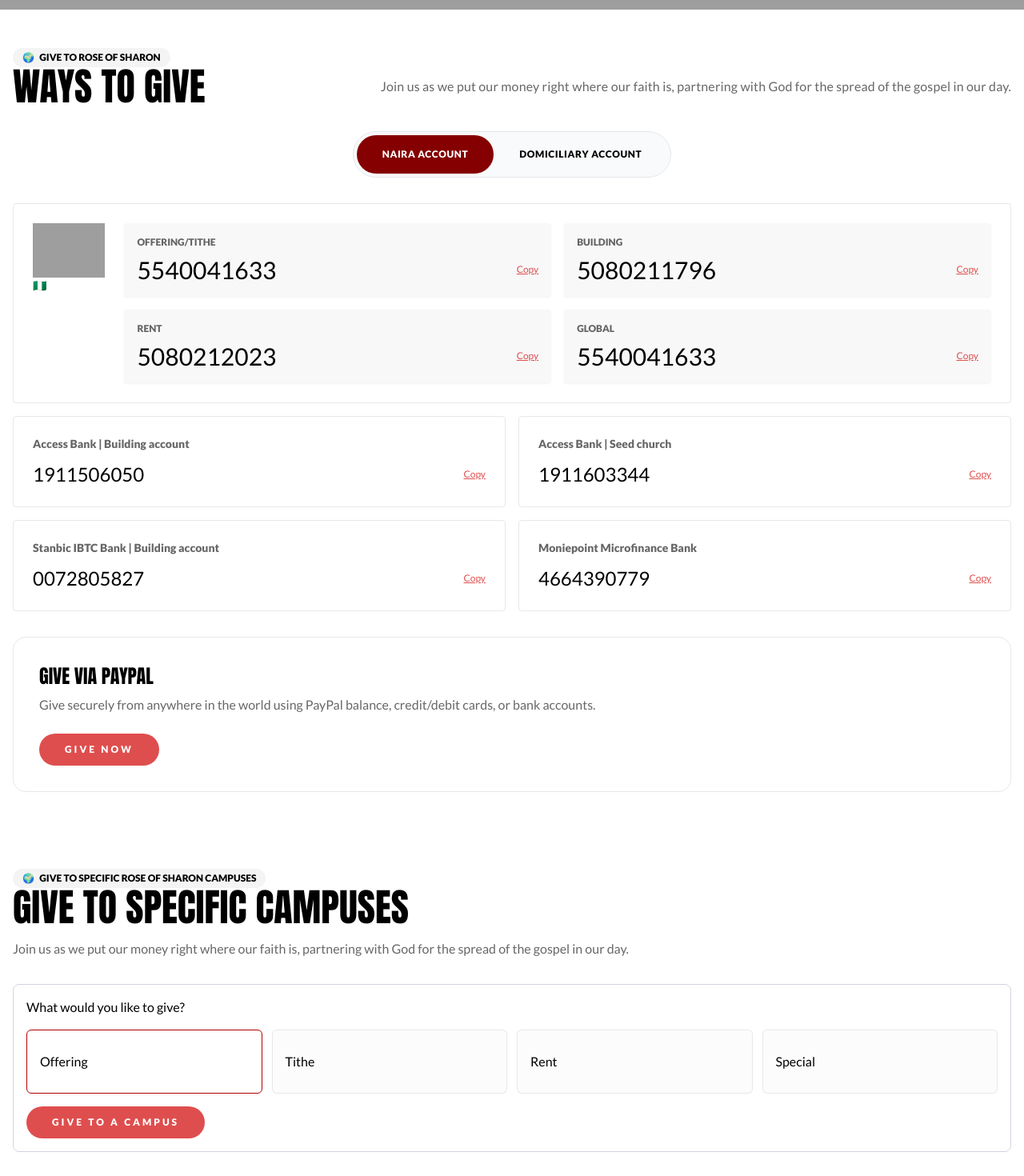
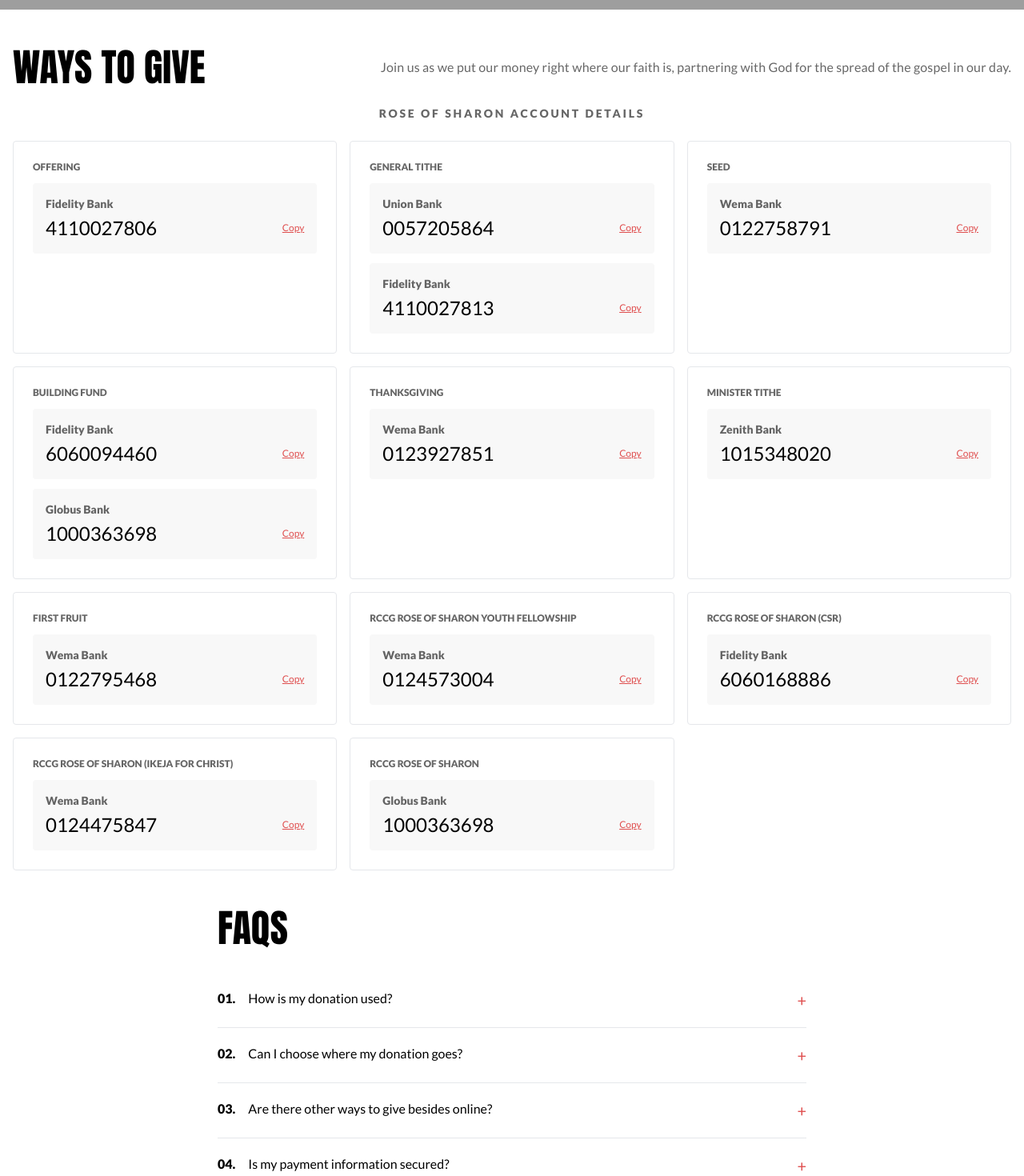
Before and after one commit to ajiboyesunkanmisunday-rgb/rccg-rose-of-sharon-website, a Next.js app: page /give in a window 1280 px wide. Shown: the part 760-2230 px from the top of the page at 80% size. Built offline with nearby package versions, Linux system fonts and the light colour scheme; grey boxes are pictures that could not be loaded.

Commit message:
Give page: real account list, new headline and subtitle; remove tabs, PayPal, campus giving and extra buttons

```diff
--- a/app/(site)/give/page.tsx
+++ b/app/(site)/give/page.tsx
@@ -6,20 +6,18 @@ import { motion } from "framer-motion";
 const fadeUp = { hidden: { opacity: 0, y: "10%" }, visible: { opacity: 1, y: 0, transition: { duration: 1 } } };
 const fadeIn  = { hidden: { opacity: 0 }, visible: { opacity: 1, transition: { duration: 1 } } };
 
-const nairaAccounts = [
-  { bank: "Fidelity Bank", logo: "https://cci-axios-web-cms-assets.s3.eu-north-1.amazonaws.com/web-assets/Fidelity_Bank_Plc_Main_Logo_f4af522aa7.svg", flag: "🇳🇬", accounts: [
-    { label: "Offering/Tithe", number: "5540041633" },
-    { label: "Building",       number: "5080211796" },
-    { label: "Rent",           number: "5080212023" },
-    { label: "Global",         number: "5540041633" },
-  ]},
-];
-
-const otherAccounts = [
-  { bank: "Access Bank",                   label: "Building account",   number: "1911506050" },
-  { bank: "Access Bank",                   label: "Seed church",        number: "1911603344" },
-  { bank: "Stanbic IBTC Bank",             label: "Building account",   number: "0072805827" },
-  { bank: "Moniepoint Microfinance Bank",  label: "",                   number: "4664390779" },
+const givingAccounts = [
+  { label: "Offering",            accounts: [{ bank: "Fidelity Bank", number: "4110027806" }] },
+  { label: "General Tithe",       accounts: [{ bank: "Union Bank", number: "0057205864" }, { bank: "Fidelity Bank", number: "4110027813" }] },
+  { label: "Seed",                accounts: [{ bank: "Wema Bank", number: "0122758791" }] },
+  { label: "Building Fund",       accounts: [{ bank: "Fidelity Bank", number: "6060094460" }, { bank: "Globus Bank", number: "1000363698" }] },
+  { label: "Thanksgiving",        accounts: [{ bank: "Wema Bank", number: "0123927851" }] },
+  { label: "Minister Tithe",      accounts: [{ bank: "Zenith Bank", number: "1015348020" }] },
+  { label: "First Fruit",         accounts: [{ bank: "Wema Bank", number: "0122795468" }] },
+  { label: "RCCG Rose of Sharon Youth Fellowship", accounts: [{ bank: "Wema Bank", number: "0124573004" }] },
+  { label: "RCCG Rose of Sharon (CSR)",            accounts: [{ bank: "Fidelity Bank", number: "6060168886" }] },
+  { label: "RCCG Rose of Sharon (Ikeja For Christ)", accounts: [{ bank: "Wema Bank", number: "0124475847" }] },
+  { label: "RCCG Rose of Sharon", accounts: [{ bank: "Globus Bank", number: "1000363698" }] },
 ];
 
 const faqs = [
@@ -48,49 +46,6 @@ const faqs = [
     a: "If you have any questions about giving, please reach out to our Giving Team at your@email.com or call us at +234 800 000 0000. We're here to assist and ensure that your giving experience at RCCG Rose of Sharon is seamless and meaningful.",
   },
 ];
-
-const givingPurposes = ["Offering", "Tithe", "Rent", "Special"];
-
-function CampusGivingSelector() {
-  const [selected, setSelected] = useState<string>("Offering");
-  return (
-    <div className="rounded-lg md:border md:border-[#D0D5DD] md:p-4">
-      <p className="mb-4 text-base font-normal">What would you like to give?</p>
-      {/* desktop: buttons */}
-      <div className="hidden gap-3 md:flex">
-        {givingPurposes.map((purpose) => (
-          <button
-            key={purpose}
-            onClick={() => setSelected(purpose)}
-            className={`relative h-20 w-full cursor-pointer rounded-md px-4 text-left text-base font-medium transition-all duration-300 ease-in-out hover:border-cciRed ${
-              selected === purpose
-                ? "border border-cciRed bg-[#FFF5F5]"
-                : "border border-[#00000014] bg-[#FAFAFA8F] text-black"
-            }`}
-          >
-            {purpose}
-          </button>
-        ))}
-      </div>
-      {/* mobile: select */}
-      <div className="md:hidden">
-        <select
-          value={selected}
-          onChange={(e) => setSelected(e.target.value)}
-          className="w-full rounded-md border border-gray-200 bg-white px-4 py-3 text-base"
-        >
-          {givingPurposes.map((p) => <option key={p}>{p}</option>)}
-        </select>
-      </div>
-      <a
-        href="#global"
-        className="mt-4 flex w-fit items-center justify-center rounded-full bg-textRed px-8 py-3 text-xs font-extrabold uppercase tracking-[.25em] text-white transition hover:bg-black"
-      >
-        Give to a Campus
-      </a>
-    </div>
-  );
-}
 
 function CopyButton({ text }: { text: string }) {
   const [copied, setCopied] = useState(false);
@@ -127,8 +82,6 @@ function FAQItem({ q, a, index }: { q: string; a: string; index: number }) {
 }
 
 export default function GivePage() {
-  const [tab, setTab] = useState<"naira" | "dom">("naira");
-
   return (
     <>
       {/* ── HERO ── */}
@@ -150,11 +103,11 @@ export default function GivePage() {
             💸 <span className="ml-0.5">give</span>
           </h3>
           <h1 className="my-3 max-w-[900px] px-4 text-center font-anton text-[3rem] font-medium uppercase text-white md:px-0 md:text-7xl md:leading-[1.2]">
-            <span className="text-textRed">YOUR</span> GENEROSITY <br />
-            OUR <span className="text-textRed">MISSION</span>
+            <span className="text-textRed">GIVING</span> TO GOD <br />
+            SUPPORT <span className="text-textRed">THE WORK</span>
           </h1>
           <p className="w-full max-w-lg text-center text-base text-[#FFFFFFB2] md:text-lg lg:text-xl">
-            Give towards our mission to spread the message of the gospel and make disciples
+            Support the kingdom's business and we bring the whole world to Christ
           </p>
           <div className="mt-8 md:flex md:items-center md:justify-center">
             <a
@@ -162,12 +115,6 @@ export default function GivePage() {
               className="mb-6 flex w-full items-center justify-center gap-2 rounded-full border border-white bg-white px-5 py-3 text-[0.75rem] font-extrabold uppercase tracking-[.25em] text-black transition duration-300 hover:border-textRed hover:bg-textRed hover:text-white md:mr-6 md:w-auto"
             >
               Give Now
-            </a>
-            <a
-              href="#campuses"
-              className="mb-6 flex w-full items-center justify-center gap-2 rounded-full border border-white bg-transparent px-5 py-3 text-[0.75rem] font-extrabold uppercase tracking-[.25em] text-white transition duration-300 hover:border-textRed hover:bg-textRed hover:text-white md:w-auto"
-            >
-              Other Ways to Give
             </a>
           </div>
         </motion.div>
@@ -183,9 +130,6 @@ export default function GivePage() {
         className="scroll-to-plus-nav mx-auto max-w-7xl px-4 py-12"
       >
         <div>
-          <h6 className="w-fit rounded-full bg-[#F4F4F4] px-3 py-1 text-xs font-bold">
-            🌍 <span className="ml-1 uppercase">Give to Rose of Sharon</span>
-          </h6>
           <div className="md:flex md:items-center md:justify-between">
             <h2 className="font-anton text-3xl font-normal leading-[120%] text-black md:text-5xl">WAYS TO GIVE</h2>
             <p className="font-lato text-base tracking-[0.01rem] text-[#00000099] md:max-w-md">
@@ -194,52 +138,14 @@ export default function GivePage() {
           </div>
         </div>
 
-        {/* Tab switcher */}
-        <div className="my-4 flex justify-center lg:my-8">
-          <div className="flex items-center self-center rounded-full border border-gray-200 bg-gray-50 p-1">
-            <button
-              onClick={() => setTab("naira")}
-              className={`rounded-full px-4 py-3 text-xs font-bold uppercase tracking-wider transition md:px-8 md:py-4 ${tab === "naira" ? "bg-[#850000] text-white" : "cursor-pointer"}`}
-            >
-              Naira Account
-            </button>
-            <button
-              onClick={() => setTab("dom")}
-              className={`rounded-full px-4 py-3 text-xs font-bold uppercase tracking-wider transition md:px-8 md:py-4 ${tab === "dom" ? "bg-[#850000] text-white" : "cursor-pointer"}`}
-            >
-              Domiciliary Account
-            </button>
-          </div>
-        </div>
-
-        {tab === "naira" && (
-          <div>
-            {/* Fidelity Bank main accounts */}
-            <div className="flex w-full flex-col rounded border p-4 md:flex-row md:items-start md:gap-6 md:p-6">
-              <div className="flex items-center justify-between md:flex-col md:items-start md:gap-2">
-                <div className="flex items-center gap-2 text-xl font-medium">
-                  <img src="https://cci-axios-web-cms-assets.s3.eu-north-1.amazonaws.com/web-assets/Fidelity_Bank_Plc_Main_Logo_f4af522aa7.svg" alt="Fidelity Bank" width={100} height={32} />
-                </div>
-                <span className="text-sm text-[#00000066]">🇳🇬</span>
-              </div>
-              <div className="mx-auto mt-4 grid w-full grid-cols-1 gap-4 md:mt-0 md:grid-cols-2">
-                {nairaAccounts[0].accounts.map((acct, idx) => (
-                  <div key={`naira-acct-${idx}`} className="rounded bg-[#FFFFFFCC] p-2 shadow-sm lg:p-4" style={{ background: "#F8F8F8" }}>
-                    <div className="mb-2 text-xs font-bold uppercase text-[#00000099]">{acct.label}</div>
-                    <div className="flex items-center justify-between">
-                      <p className="text-2xl font-medium text-black lg:text-3xl">{acct.number}</p>
-                      <CopyButton text={acct.number} />
-                    </div>
-                  </div>
-                ))}
-              </div>
-            </div>
-
-            {/* Other accounts */}
-            <div className="mx-auto mt-4 grid grid-cols-1 gap-4 md:grid-cols-2">
-              {otherAccounts.map((acct) => (
-                <div key={acct.number} className="flex w-full flex-col rounded border p-4 md:p-6">
-                  <div className="mb-3 text-sm font-bold text-[#00000099]">{acct.bank}{acct.label ? ` | ${acct.label}` : ""}</div>
+        <p className="mt-6 text-center text-sm font-bold uppercase tracking-[0.2em] text-[#00000099]">Rose of Sharon account details</p>
+        <div className="mt-6 grid grid-cols-1 gap-4 md:grid-cols-2 lg:grid-cols-3">
+          {givingAccounts.map((g) => (
+            <div key={g.label} className="flex w-full flex-col gap-3 rounded border p-4 md:p-6">
+              <div className="text-xs font-bold uppercase text-[#00000099]">{g.label}</div>
+              {g.accounts.map((acct) => (
+                <div key={acct.bank + acct.number} className="rounded p-3 lg:p-4" style={{ background: "#F8F8F8" }}>
+                  <div className="mb-1 text-sm font-bold text-[#00000099]">{acct.bank}</div>
                   <div className="flex items-center justify-between">
                     <p className="text-2xl font-medium text-black">{acct.number}</p>
                     <CopyButton text={acct.number} />
@@ -247,45 +153,8 @@ export default function GivePage() {
                 </div>
               ))}
             </div>
-
-            {/* PayPal */}
-            <div className="mt-8 rounded-2xl border border-gray-200 p-6 md:p-8">
-              <h3 className="mb-2 font-anton text-2xl font-medium uppercase">Give via PayPal</h3>
-              <p className="mb-6 text-[#00000099]">Give securely from anywhere in the world using PayPal balance, credit/debit cards, or bank accounts.</p>
-              <a
-                href="#global"
-                className="flex w-fit items-center justify-center rounded-full bg-textRed px-8 py-3 text-xs font-extrabold uppercase tracking-[.25em] text-white transition hover:bg-black"
-              >
-                Give Now
-              </a>
-            </div>
-          </div>
-        )}
-
-        {tab === "dom" && (
-          <div className="rounded border p-6 text-center text-[#00000099]">
-            <p>For domiciliary account giving, please contact us at <a href="mailto:your@email.com" className="text-textRed underline">your@email.com</a> or visit any Rose of Sharon campus.</p>
-          </div>
-        )}
-      </motion.div>
-
-      {/* ── CAMPUS GIVING ── */}
-      <motion.div
-        id="campuses"
-        variants={fadeUp}
-        initial="hidden"
-        whileInView="visible"
-        viewport={{ once: true }}
-        className="scroll-to-plus-nav mx-auto max-w-7xl px-4 py-12"
-      >
-        <h6 className="w-fit rounded-full bg-[#F4F4F4] px-3 py-1 text-xs font-bold">
-          🌍 <span className="ml-1 uppercase">Give to Specific Rose of Sharon Campuses</span>
-        </h6>
-        <h2 className="mb-4 font-anton text-3xl font-normal leading-[120%] text-black md:text-5xl">GIVE TO SPECIFIC CAMPUSES</h2>
-        <p className="mb-8 text-[#00000099]">
-          Join us as we put our money right where our faith is, partnering with God for the spread of the gospel in our day.
-        </p>
-        <CampusGivingSelector />
+          ))}
+        </div>
       </motion.div>
 
       {/* ── FAQs ── */}
```
